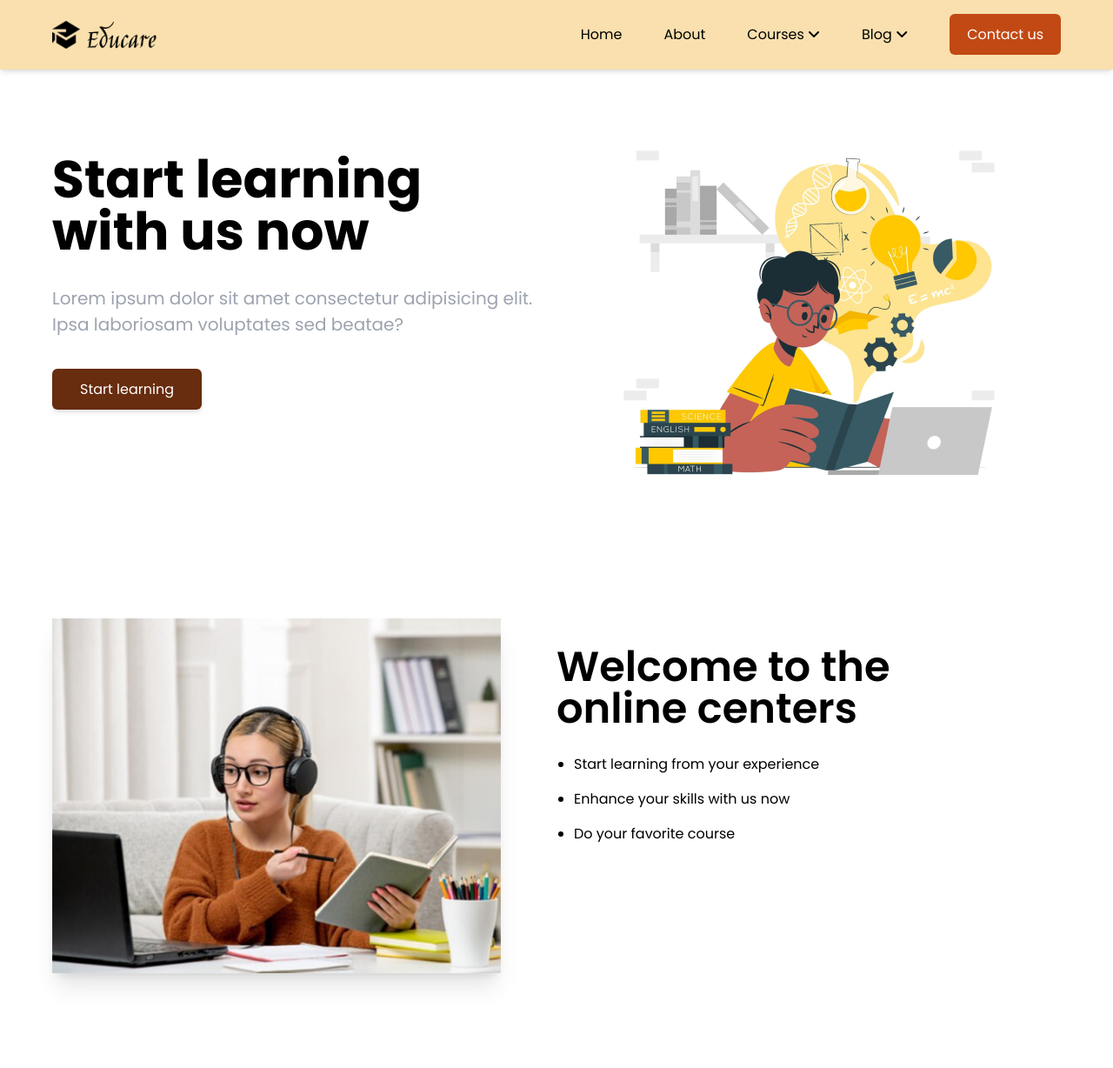
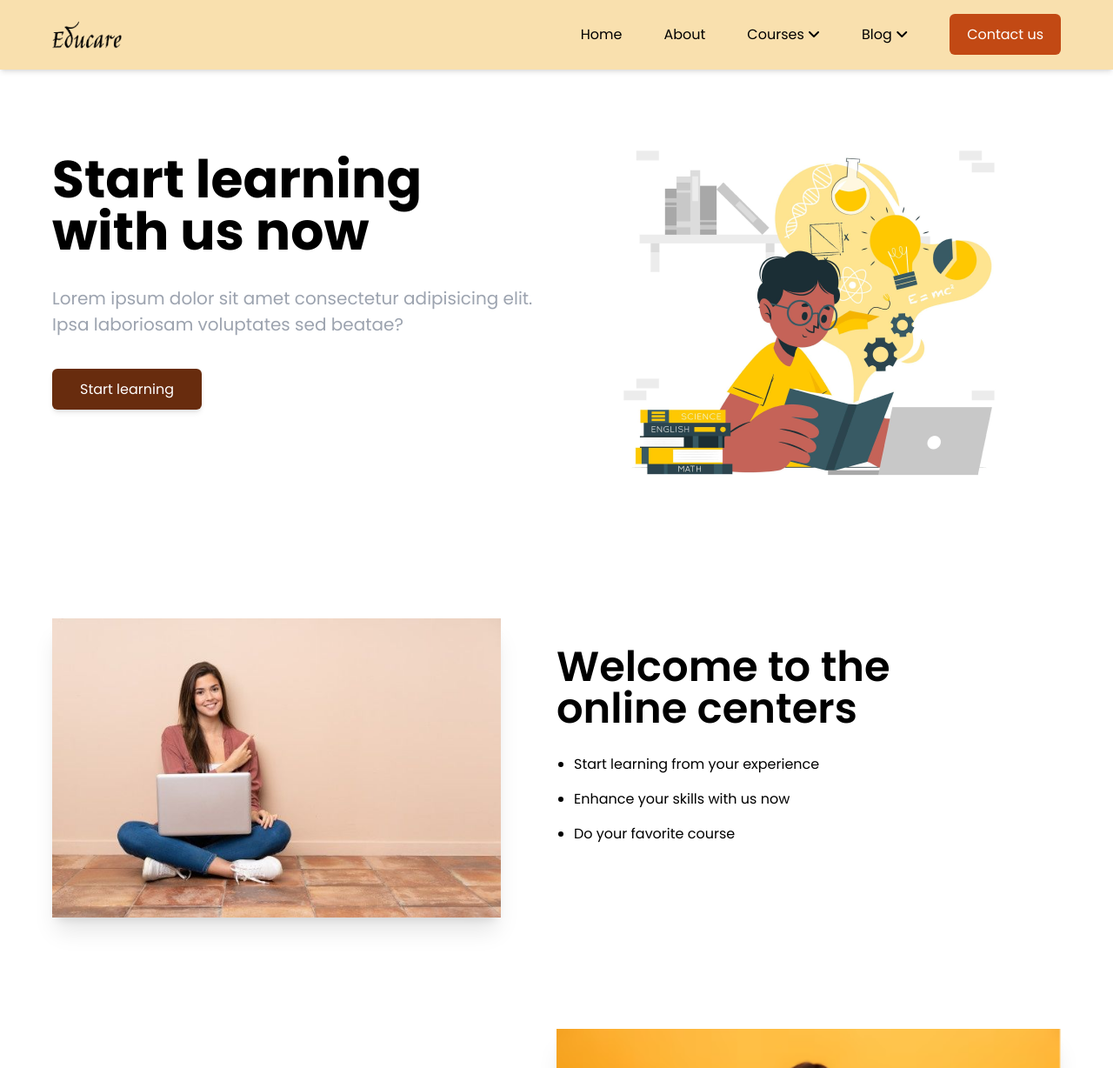
Before and after one commit to mountainboy01/Education-TailwindCSS, a website: page index.html in a window 1280 px wide. Shown: the top 1228 px of the page at 87% size. Drawn offline with nearby package versions, Linux system fonts and the light colour scheme.

Commit message:
image-fix

```diff
--- a/index.html
+++ b/index.html
@@ -13,7 +13,7 @@
 <header class="w-full bg-primarycolor fixed top-0 z-50 shadow-md">
     <nav class="max-w-[1200px] flex justify-between items-center mx-auto min-h-20 px-5">
         <div class="flex items-center gap-2 cursor-pointer">
-            <img src="images/vector-logo.png" class="w-5 md:w-8">
+           <!------------------<img src="images/vector-logo.png" class="w-5 md:w-8">------------------>
             <img src="Images/Educare.png" class="w-16 md:w-20">
         </div>
 
@@ -72,7 +72,7 @@
   <div class="max-w-[1200px] mx-auto py-10 md:py-12 px-5">
      <div class="row flex-col md:flex md:flex-row">
          <div class="col flex-1 mb-8">
-            <img src="images/image-3.jpg" class="mx-auto w-full shadow-xl">
+            <img src="images/girl-img.jpg" class="mx-auto w-full shadow-xl">
          </div>
 
          <div class="col flex-1 md:py-8 md:px-16 ">
@@ -163,7 +163,7 @@
       <div class="row flex-col sm:flex sm:flex-row gap-10 text-center md:text-left">
           <div class="col flex-1 mb-12">
             <div class="flex items-center gap-2 cursor-pointer justify-center md:justify-start">
-                <img src="images/vector-logo.png" class="w-5 md:w-8">
+                 <!------------------<img src="images/vector-logo.png" class="w-5 md:w-8">------------------>
                 <img src="Images/Educare.png" class="w-16 md:w-20">
             </div>
           </div>
```
Also changed, not shown: Images/girl-img.jpg (added), Images/image-3.jpg (deleted).
